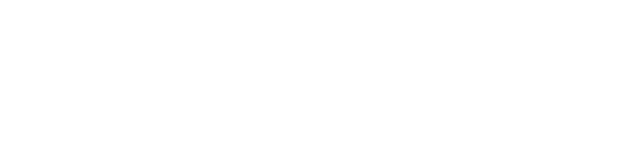
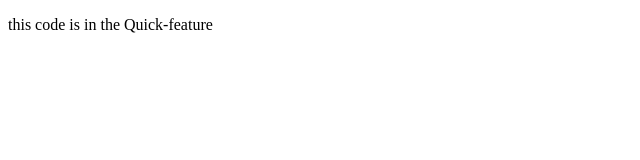
Before and after one commit to aribrahimi/gitDemo, a plain HTML site: page newProject/index.html in a window 1280 px wide. Shown: the whole page, without its empty margins (0-640 px from the left). Drawn offline with Linux system fonts and the light colour scheme.

Commit message:
Added note in quick-feature

```diff
--- a/newProject/index.html
+++ b/newProject/index.html
@@ -7,6 +7,6 @@
     <title>Home Page</title>
 </head>
 <body>
-
+    <p>this code is in the Quick-feature</p>
 </body>
 </html>
```
